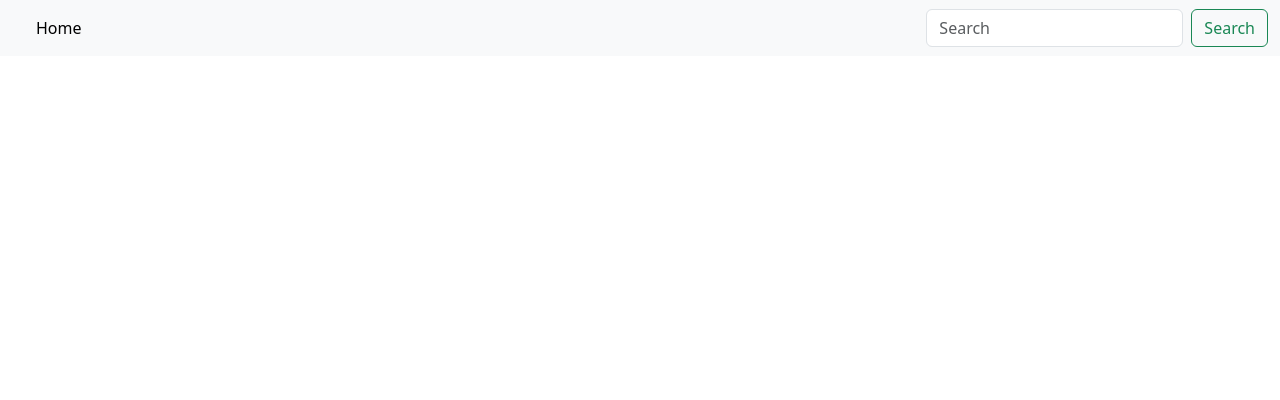
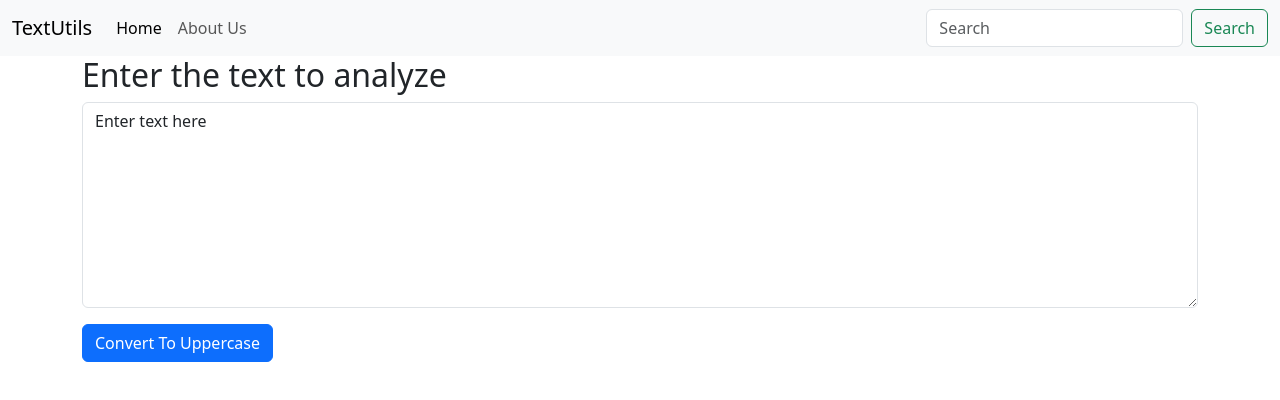
Before and after one commit to JsKaur/React, a React (Create React App) app: page / in a window 1280 px wide. Shown: the top 400 px of the page. Built offline with nearby package versions, Linux system fonts and the light colour scheme.

Commit message:
used useState in the form

```diff
--- a/src/App.js
+++ b/src/App.js
@@ -2,6 +2,7 @@
 import './App.css'; // style sheet
 import './components/Navbar.js';
 import Navbar from './components/Navbar.js';
+import TextForm from './components/TextForm.js';
 
 function App() {
 
@@ -9,8 +10,14 @@ function App() {
     // using the component here. not the whole code to be written here.
     // <Navbar title="Textutils" About="About Us" />   using props.
 
+    <>
+    <Navbar title="TextUtils" About="About Us" />
 
-    <Navbar/>
+    {/* className='container' makes the text area center. */}
+    <div div className='container'>
+    <TextForm heading="Enter the text to analyze" />
+    </div>
+   </>
   );
 }
 
--- /dev/null
+++ b/src/components/TextForm.js
@@ -0,0 +1,35 @@
+// write rfc to import React and enter->
+
+import React, {useState} from 'react'
+
+// useState is the hook. It helps to use properties of class without creating it.
+
+export default function TextForm(props) {
+    const handleUpClick=()=>{
+        console.log("Uppercase clicked"+text);
+        let newText =text.toUpperCase();
+        setText(newText);
+    }
+
+    const handleOnChange=(event)=>{
+        console.log("On Change");
+        setText(event.target.value);// earliar, I was not able to enter text in textarea, but now, it will add the input with the value="text" of textarea.
+    }
+
+    const [text, setText] = useState('Enter text here');
+    // array destructuring syntax.
+    // text is a variable which can be updated from 'Enter text here' to something else using setText function.
+    // text= "new text" is wrong way to update it.
+    // correct way is:
+    //setText("New text..");
+  return (
+    <div>
+      <h2>{props.heading}</h2>
+        <div className="mb-3">
+
+            <textarea className="form-control" value={text} onChange={handleOnChange} id="myBox" rows="8"></textarea>
+        </div>
+        <button className="btn btn-primary" onClick={handleUpClick}>Convert To Uppercase</button>
+    </div>
+  )
+}
```
